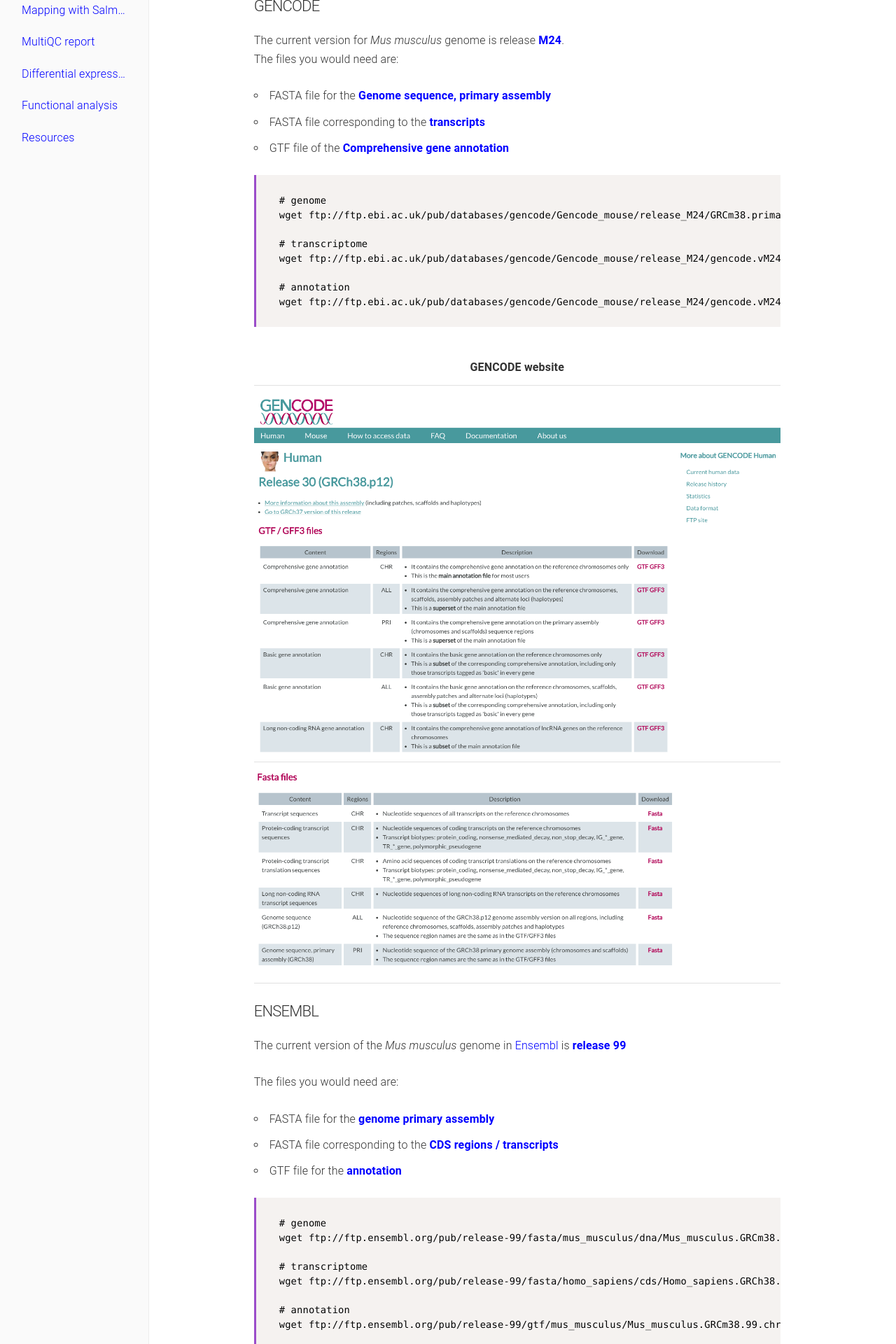
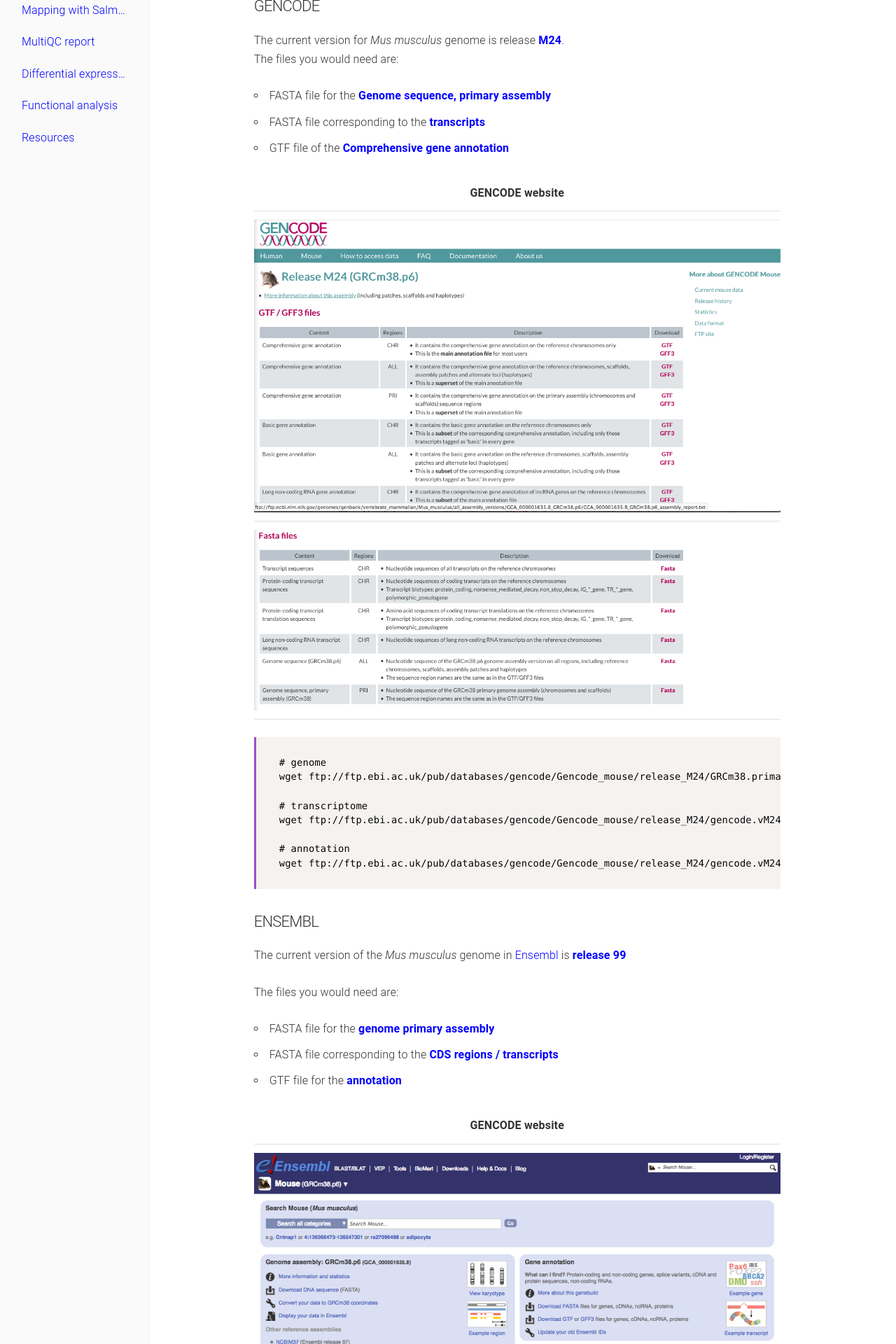
Before and after one commit to biocorecrg/RNAseq_coursesCRG_2026, a Jekyll site: the page built from docs/reference_genome.md, in a window 1280 px wide. Shown: the part 804-2724 px from the top of the page at 70% size. Built offline with Jekyll 4.4.1, drawn with Linux system fonts in a browser that asks for light colours; some of the changed text lies outside the part shown.

Commit message:
new ref genome screenshots

````diff
--- a/docs/reference_genome.md
+++ b/docs/reference_genome.md
@@ -28,6 +28,12 @@
 * FASTA file corresponding to the [**transcripts**](ftp://ftp.ebi.ac.uk/pub/databases/gencode/Gencode_mouse/release_M24/gencode.vM24.transcripts.fa.gz)
 * GTF file of the [**Comprehensive gene annotation**](ftp://ftp.ebi.ac.uk/pub/databases/gencode/Gencode_mouse/release_M24/gencode.vM24.annotation.gtf.gz)
 
+|GENCODE website|
+| :---:  |
+|<img src="images/gencode_mouse_gtf.png" width="800" align="middle" />|
+|<img src="images/gencode_mouse_fasta.png" width="800" align="middle" />|
+
+
 ```{bash}
 # genome
 wget ftp://ftp.ebi.ac.uk/pub/databases/gencode/Gencode_mouse/release_M24/GRCm38.primary_assembly.genome.fa.gz
@@ -39,12 +45,6 @@
 wget ftp://ftp.ebi.ac.uk/pub/databases/gencode/Gencode_mouse/release_M24/gencode.vM24.annotation.gtf.gz
 ```
 
-|GENCODE website|
-| :---:  |
-|<img src="images/gencode_1.png" width="800" align="middle" />|
-|<img src="images/gencode_2.png" width="800" align="middle" />|
-
-
 #### ENSEMBL
 
 The current version of the *Mus musculus* genome in [Ensembl](https://www.ensembl.org/index.html) is [**release 99**](ftp://ftp.ensembl.org/pub/release-99/)
@@ -53,6 +53,11 @@
 * FASTA file for the [**genome primary assembly**](ftp://ftp.ensembl.org/pub/release-99/fasta/mus_musculus/dna/Mus_musculus.GRCm38.dna.primary_assembly.fa.gz)
 * FASTA file corresponding to the [**CDS regions / transcripts**](ftp://ftp.ensembl.org/pub/release-99/fasta/homo_sapiens/cds/Homo_sapiens.GRCh38.cds.all.fa.gz)
 * GTF file for the [**annotation**](ftp://ftp.ensembl.org/pub/release-99/gtf/mus_musculus/Mus_musculus.GRCm38.99.chr.gtf.gz)
+
+|GENCODE website|
+| :---:  |
+|<img src="images/ensembl_mouse_main.png" width="800" align="middle" />|
+|<img src="images/ensembl_mouse_ftp.png" width="800" align="middle" />|
 
 ```{bash}
 # genome
@@ -64,13 +69,6 @@
 # annotation
 wget ftp://ftp.ensembl.org/pub/release-99/gtf/mus_musculus/Mus_musculus.GRCm38.99.chr.gtf.gz
 ```
-
-|Ensembl website|
-| :---:  |
-|<img src="images/ensembl_1.png" width="800" align="middle" />|
-|<img src="images/ensembl_2.png" width="800" align="middle" />|
-|<img src="images/ensembl_3.png" width="800" align="middle" />|
-
 <br/>
 
 ## Our data set
````
Also changed, not shown: docs/images/ensembl_mouse_ftp.png (added), docs/images/ensembl_mouse_main.png (added), docs/images/gencode_mouse_fasta.png (added), docs/images/gencode_mouse_gtf.png (added).
